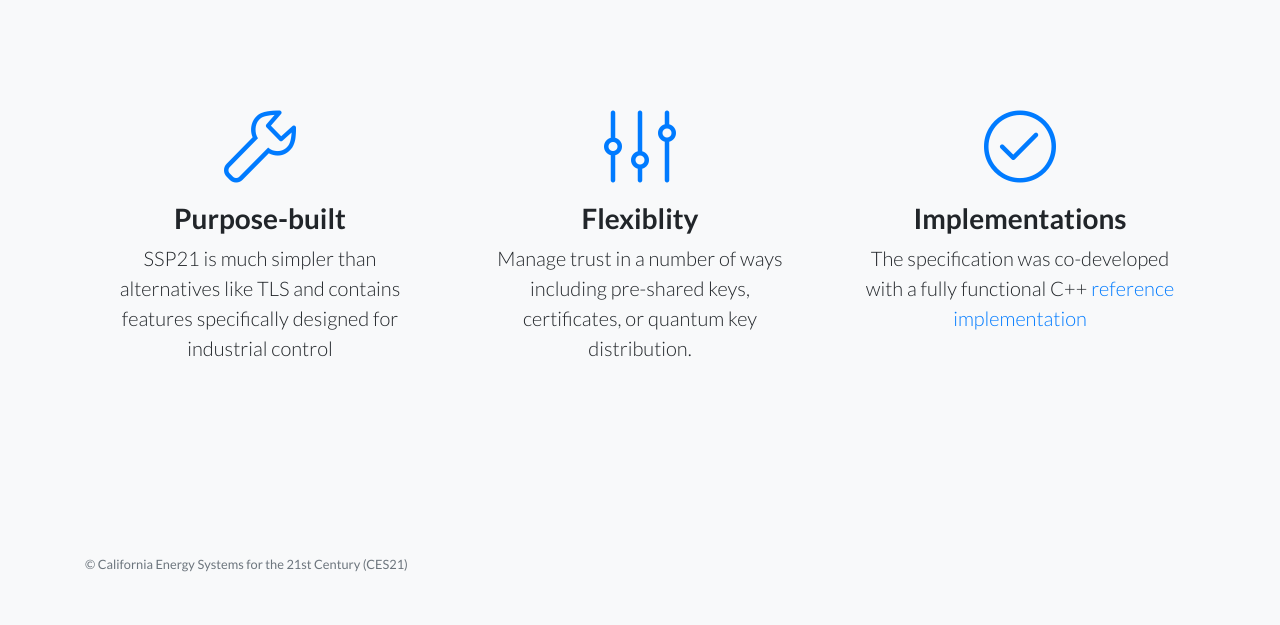
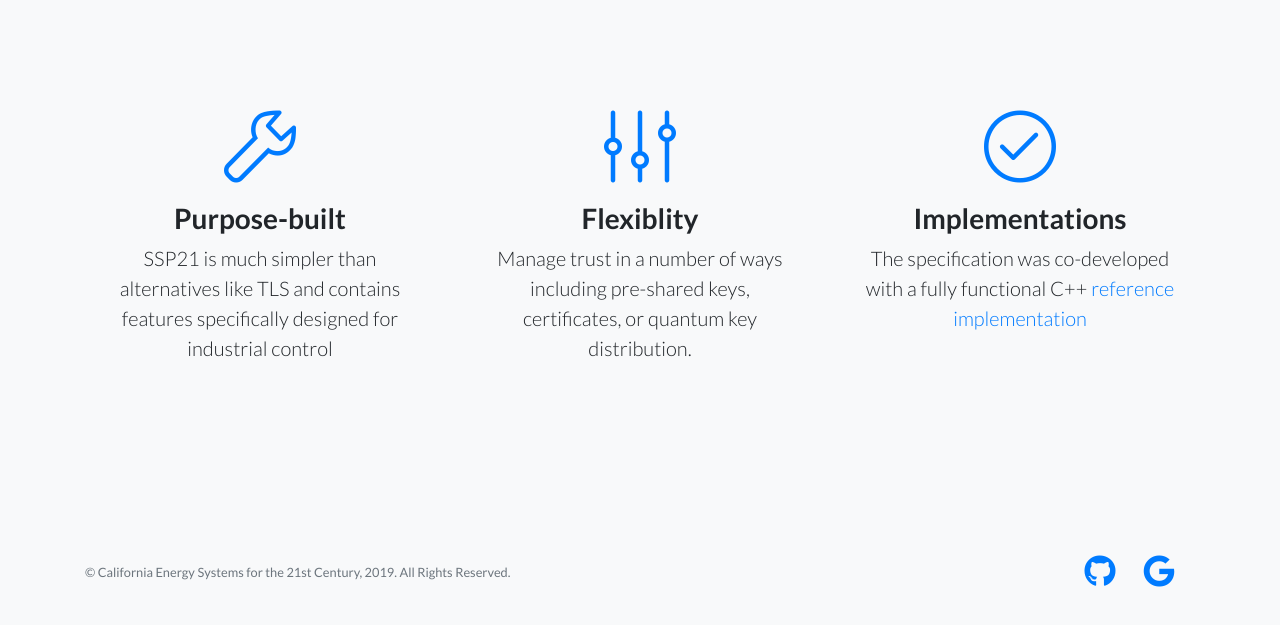
Before and after one commit to ptyspawn/ssp21.github.io, a plain HTML site: page index.html in a window 1280 px wide. Shown: the part 721-1346 px from the top of the page. Drawn offline with Linux system fonts and the light colour scheme.

Commit message:
add Github and Google Group links/icons

```diff
--- a/index.html
+++ b/index.html
@@ -91,7 +91,21 @@
         <div class="container">
             <div class="row">
                 <div class="col-lg-6 h-100 text-center text-lg-left my-auto">
-                    <p class="text-muted small mb-4 mb-lg-0">&copy; California Energy Systems for the 21st Century (CES21)</p>
+                    <p class="text-muted small mb-4 mb-lg-0">&copy; California Energy Systems for the 21st Century, 2019. All Rights Reserved.</p>
+                </div>
+                <div class="col-lg-6 h-100 text-center text-lg-right my-auto">
+                    <ul class="list-inline mb-0">
+                        <li class="list-inline-item mr-3">
+                            <a href="https://github.com/ssp21/ssp21-cpp">
+                                <i class="fab fa-github fa-2x fa-fw"></i>
+                            </a>
+                        </li>
+                        <li class="list-inline-item mr-3">
+                            <a href="https://groups.google.com/d/forum/ssp21">
+                                <i class="fab fa-google fa-2x fa-fw"></i>
+                            </a>
+                        </li>
+                    </ul>
                 </div>
             </div>
         </div>
```
